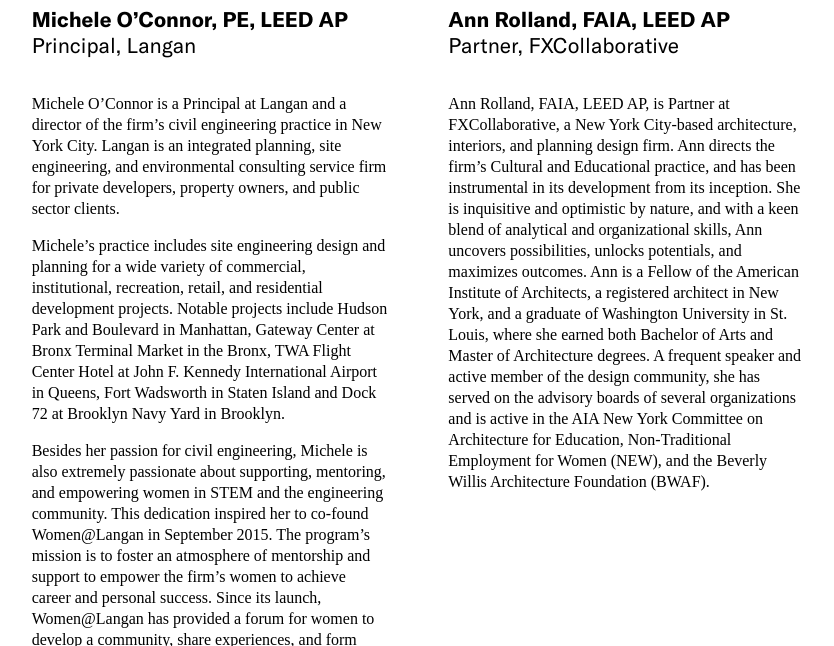
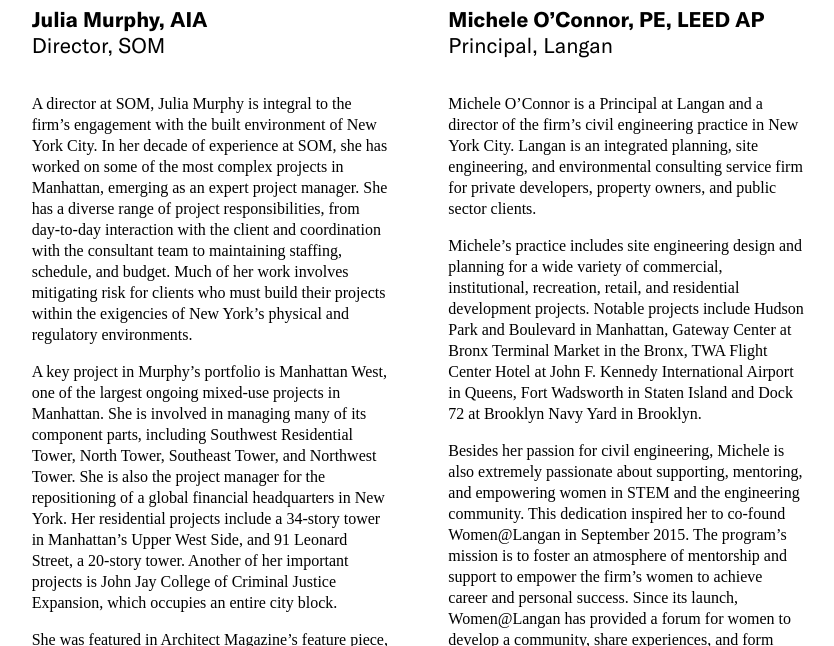
Before and after one commit to jengalas/bwaf-bbw, a Jekyll site: the page built from about/boardandstaff.md, in a window 1280 px wide and 900 px high, scrolled down 400 px, cut to the strip 254-900 px from the top of the window. Shown: the whole strip, without its empty margins (445-1279 px from the left). Built offline with Jekyll 4.4.1, drawn with Linux system fonts in a browser that asks for light colours; some web fonts are replaced; some of the changed text lies outside the part shown.

Commit message:
Update from Forestry.io Chun Schlesinger-Fried updated about/boardandstaff.md

```diff
--- a/about/boardandstaff.md
+++ b/about/boardandstaff.md
@@ -20,6 +20,15 @@
     download: ''
     link_url: ''
   portrait:
+  - title: Julia Murphy, AIA
+    title_role: Director, SOM
+    image: "/v1618330990/j_murphy_headshot_mfhzye.png"
+    description: |-
+      A director at SOM, Julia Murphy is integral to the firm's engagement with the built environment of New York City. In her decade of experience at SOM, she has worked on some of the most complex projects in Manhattan, emerging as an expert project manager. She has a diverse range of project responsibilities, from day-to-day interaction with the client and coordination with the consultant team to maintaining staffing, schedule, and budget. Much of her work involves mitigating risk for clients who must build their projects within the exigencies of New York’s physical and regulatory environments.
+
+      A key project in Murphy’s portfolio is Manhattan West, one of the largest ongoing mixed-use projects in Manhattan. She is involved in managing many of its component parts, including Southwest Residential Tower, North Tower, Southeast Tower, and Northwest Tower. She is also the project manager for the repositioning of a global financial headquarters in New York. Her residential projects include a 34-story tower in Manhattan’s Upper West Side, and 91 Leonard Street, a 20-story tower. Another of her important projects is John Jay College of Criminal Justice Expansion, which occupies an entire city block.
+
+      She was featured in Architect Magazine’s feature piece, “Workers in Progress.” Murphy is a member of the WX Women Executives in Real Estate and is Chair of Beverly Willis Architecture Foundation. A leader within the SOM community, she is on the committee of the SOM Women’s Initiative, a group that is devoted to the professional development of women within the firm.
   - title: Michele O’Connor, PE, LEED AP
     title_role: Principal, Langan
     image: "/v1618330674/MOC_headshot_do3brf.jpg"
```
